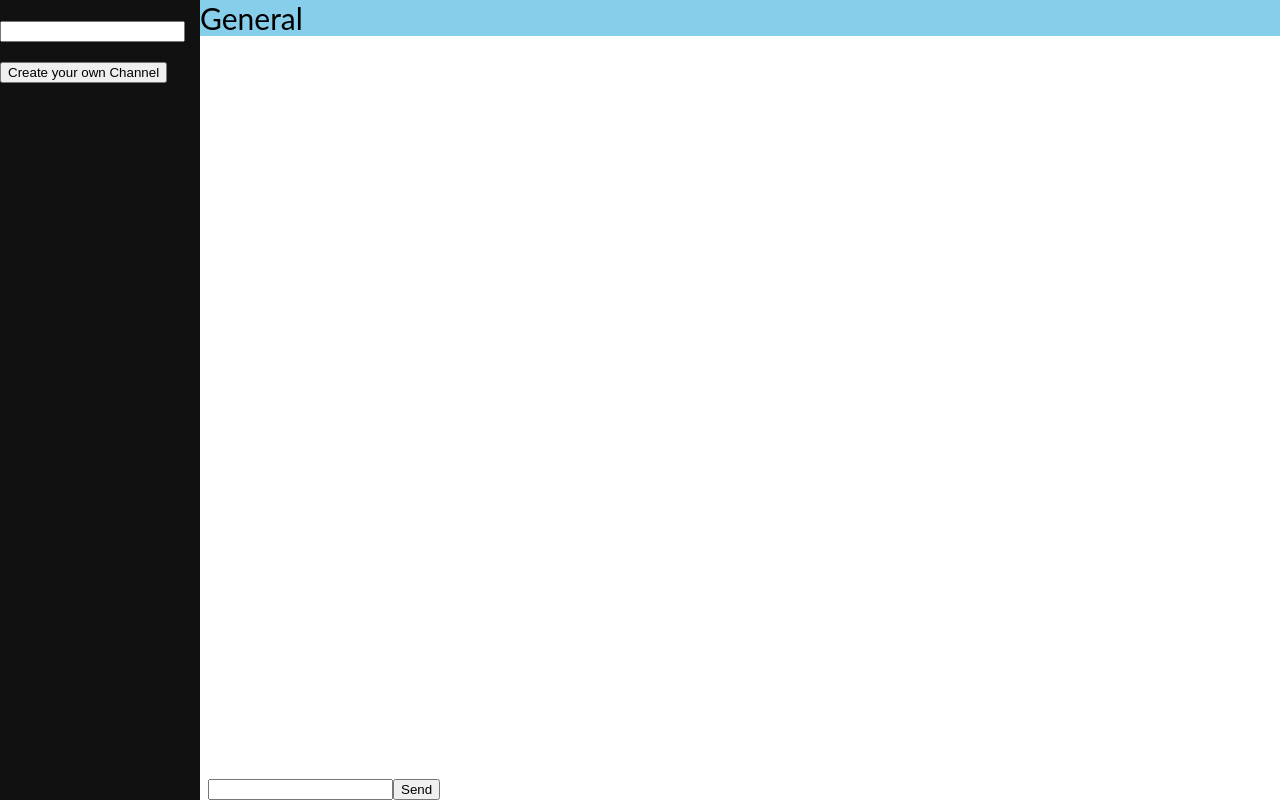
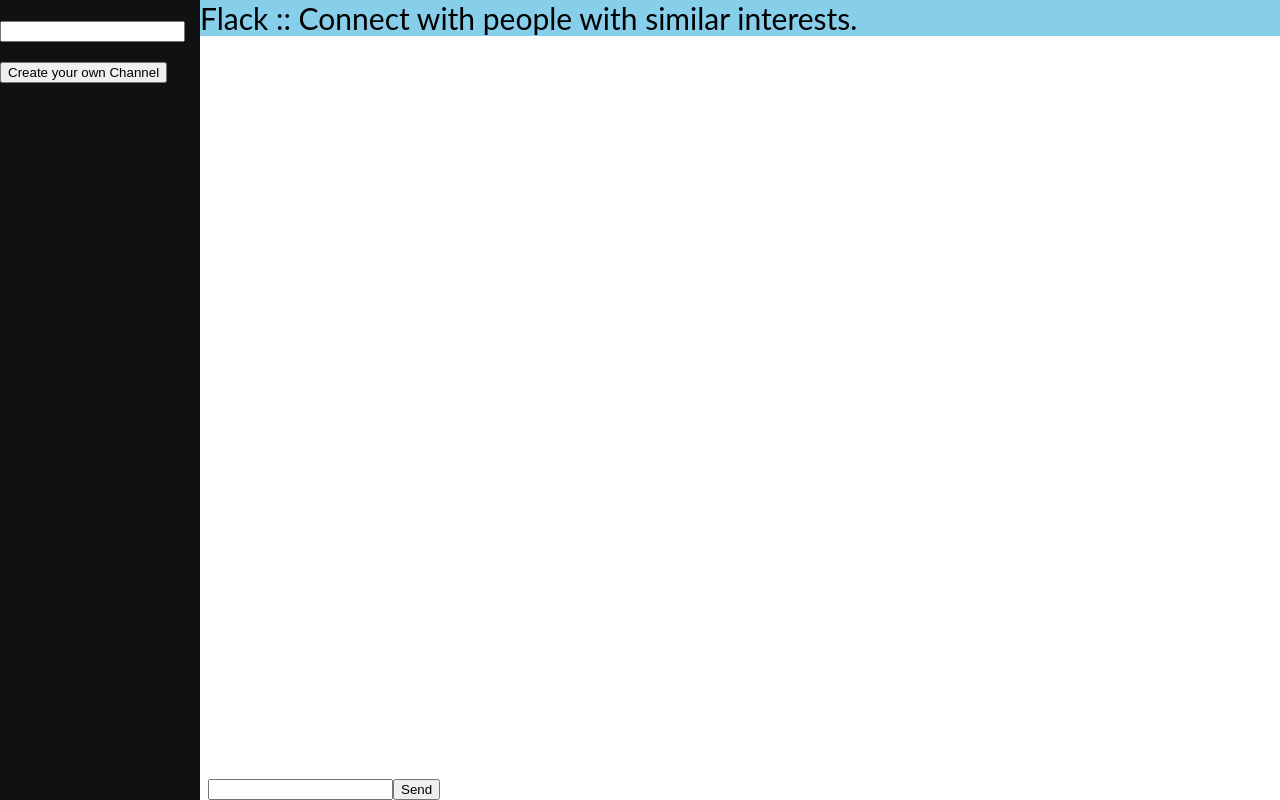
Before and after one commit to darshilthakore/chatroom, a Flask app: page /newuser in a window 1280 px wide. Run offline with Flask 2, Linux system fonts and the light colour scheme; some libraries are stand-ins or nearby versions.

Commit message:
header change

```diff
--- a/templates/chat.html
+++ b/templates/chat.html
@@ -28,7 +28,7 @@
 
 <body>
 	<meta id="displayname" data-displayname="{{displayname}}">
-	<header class="heading">General</header>
+	<header class="heading">Flack :: Connect with people with similar interests.</header>
 	<div class="sidenav">
 		<div class="channel-list">
 		</div>
```
